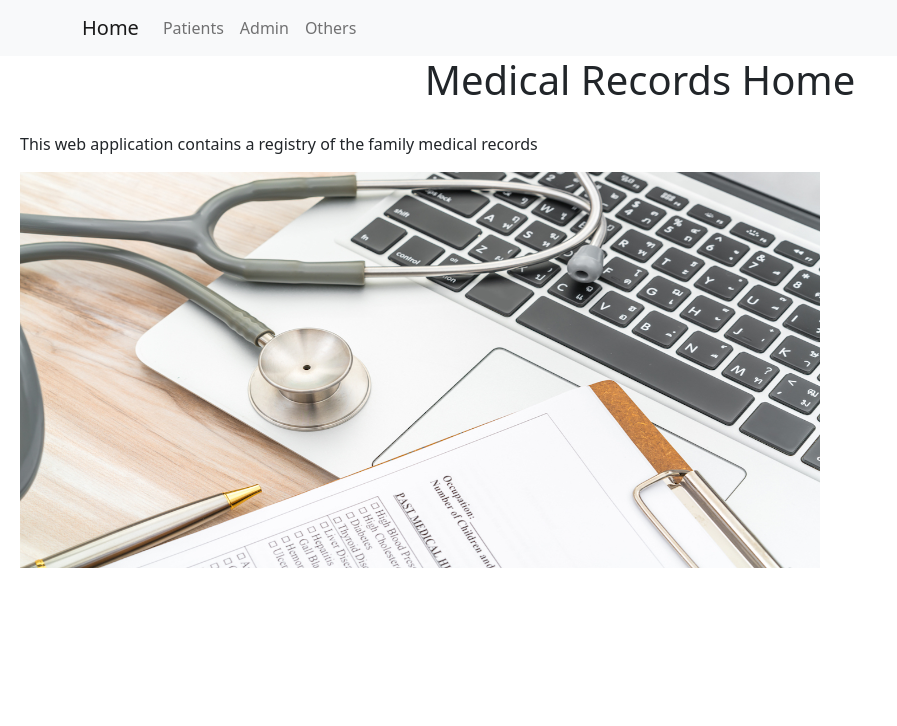
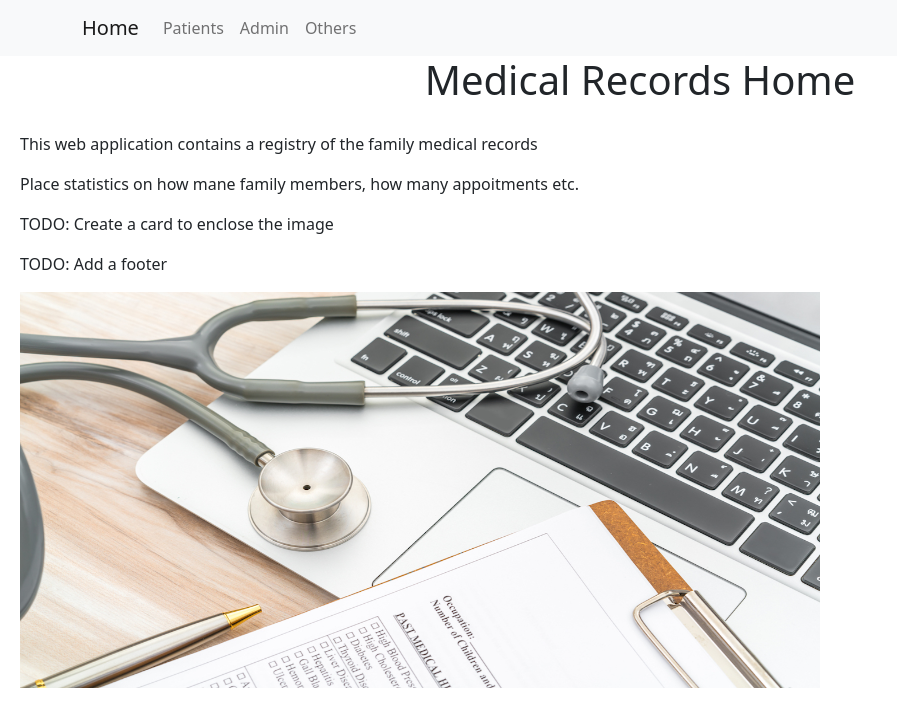
Before and after one commit to ricardoauribe/medrecords-frontend, a React (Create React App) app: page / in a window 1280 px wide. Shown: the top 726 px of the page, without its empty margins (0-897 px from the left). Built offline with nearby package versions, Linux system fonts and the light colour scheme.

Commit message:
Adding todos

```diff
--- a/src/pages/Home.js
+++ b/src/pages/Home.js
@@ -5,7 +5,18 @@ const Home = () => {
     <>
     <h1>Medical Records Home</h1>
     <div class="bodyText">
-      <p>This web application contains a registry of the family medical records</p>
+      <p>This web application contains a registry of the family medical
+        records
+      </p>
+      <p>
+        Place statistics on how mane family members, how many appoitments etc.
+      </p>
+      <p>
+        TODO: Create a card to enclose the image
+      </p>
+      <p>
+        TODO: Add a footer
+      </p>
       <img src={"./medBanner.png"} />
     </div>
 
```
